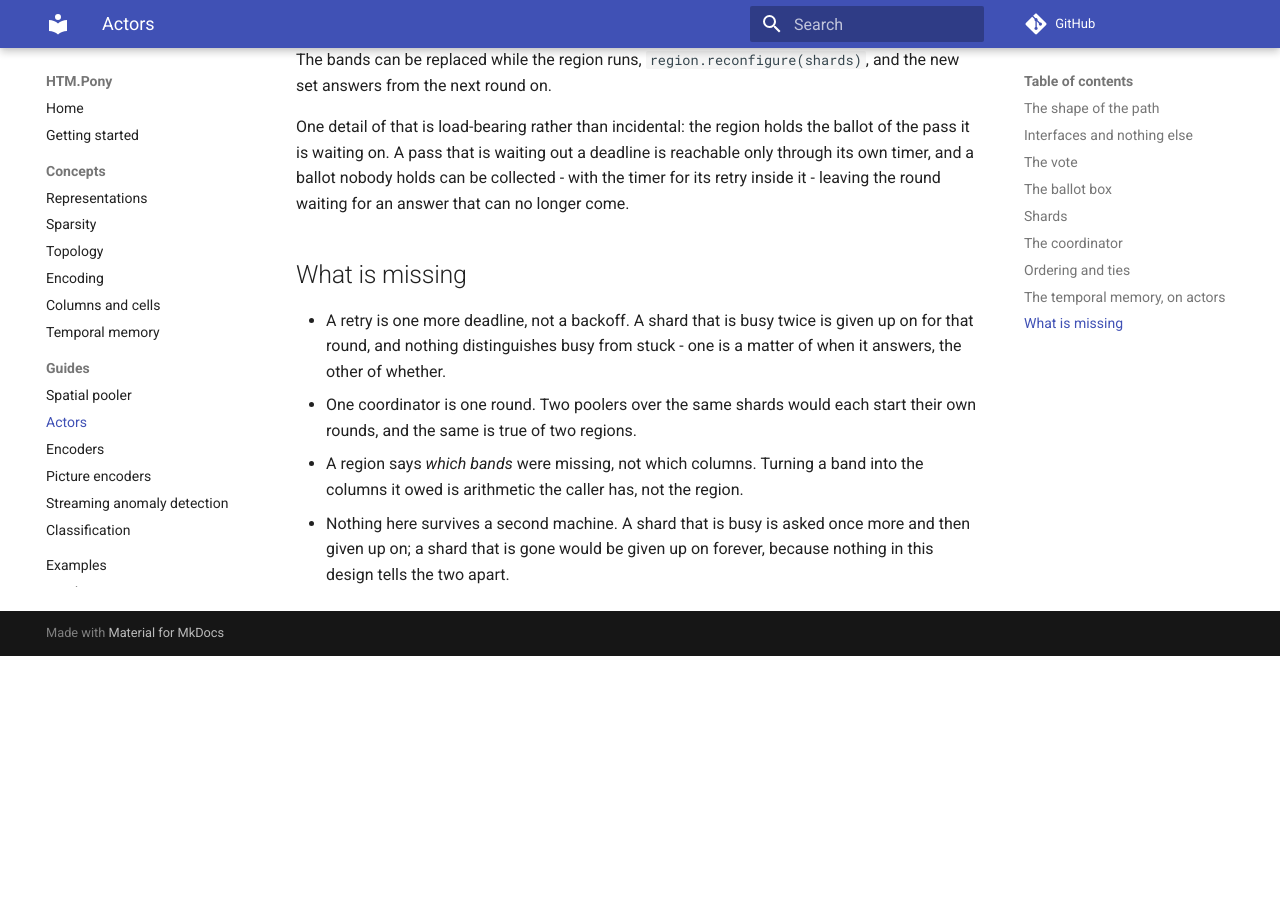
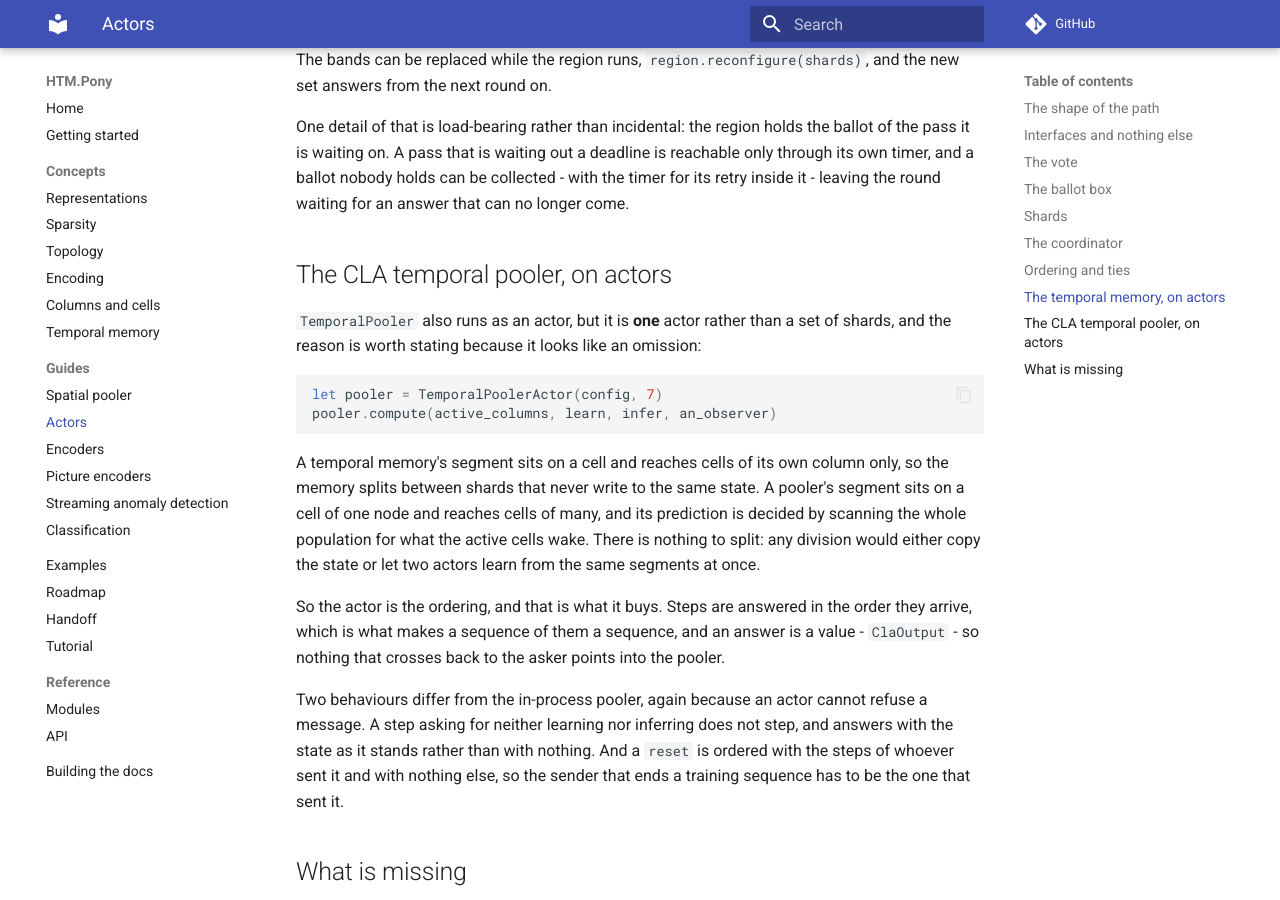
Before and after one commit to d-led/htm.pony, an MkDocs documentation site: the page built from docs/actors.md, in a window 1280 px wide and 900 px high, scrolled down 6587 px. Built offline with MkDocs 1.6.1 and Material for MkDocs 9.7.7, drawn with Linux system fonts in a browser that asks for light colours; comment, search, counter and statistics services are not loaded; before the commit the page ends 7243 px from its top, so only the background shows below that.

Commit message:
Let the CLA pooler answer as an actor
One actor, not a set of shards, and the difference from the temporal region is
the finding: a temporal memory's segment reaches cells of its own column, so its
columns split between shards that never write to the same state, while a pooler's
segment reaches cells of many nodes and its prediction is decided by scanning the
whole population for what the active cells wake. There is nothing to split - any
division would either copy the state or let two actors learn from the same
segments at once.

So the actor buys the ordering: steps are answered in the order they arrive,
which is what makes a sequence of them a sequence. An answer is a value,
ClaOutput, holding the cells the step answered with, the ones it activated, the
ones it predicts and the nodes those belong to, so nothing that crosses back to
the asker points into the pooler.

Two behaviours differ from the pooler in process, because an actor cannot refuse a
message. A step asking for neither learning nor inferring does not step and
answers with the state as it stands rather than nothing. And a reset is ordered
with the steps of whoever sent it and with nothing else, so the sender that ends
a training sequence has to be the one that sent it.

The state queries now answer with values rather than mutable arrays, which they
already were copies of; that is what lets an answer be one. The test compares
every answer with the one-process pooler's, which is the rule this repository
holds every actor form to.

````diff
--- a/docs/actors.md
+++ b/docs/actors.md
@@ -324,6 +324,35 @@ reachable only through its own timer, and a ballot nobody holds can be
 collected - with the timer for its retry inside it - leaving the round waiting
 for an answer that can no longer come.
 
+## The CLA temporal pooler, on actors
+
+`TemporalPooler` also runs as an actor, but it is **one** actor rather than a
+set of shards, and the reason is worth stating because it looks like an
+omission:
+
+```pony
+let pooler = TemporalPoolerActor(config, 7)
+pooler.compute(active_columns, learn, infer, an_observer)
+```
+
+A temporal memory's segment sits on a cell and reaches cells of its own column
+only, so the memory splits between shards that never write to the same state. A
+pooler's segment sits on a cell of one node and reaches cells of many, and its
+prediction is decided by scanning the whole population for what the active cells
+wake. There is nothing to split: any division would either copy the state or let
+two actors learn from the same segments at once.
+
+So the actor is the ordering, and that is what it buys. Steps are answered in the
+order they arrive, which is what makes a sequence of them a sequence, and an
+answer is a value - `ClaOutput` - so nothing that crosses back to the asker
+points into the pooler.
+
+Two behaviours differ from the in-process pooler, again because an actor cannot
+refuse a message. A step asking for neither learning nor inferring does not step,
+and answers with the state as it stands rather than with nothing. And a `reset`
+is ordered with the steps of whoever sent it and with nothing else, so the sender
+that ends a training sequence has to be the one that sent it.
+
 ## What is missing
 
 - A retry is one more deadline, not a backoff. A shard that is busy twice is
--- a/docs/roadmap.md
+++ b/docs/roadmap.md
@@ -30,7 +30,7 @@ pushing messages, with tests that fail when the two disagree.
 | Classification | done - SDR classifier and prediction classifier |
 | Streaming anomaly score and its likelihood | done, in process |
 | Anomaly detection joined to the actor pipeline | done - `AnomalyStream` joins the pooler and the region |
-| **CLA temporal pooler** | **in slices** - a step with and without pooling, and inference backtracking, verified against the reference's own sequence test; learning backtracking and the actor form are not in |
+| **CLA temporal pooler** | **in slices** - a step with and without pooling, inference backtracking, and the actor form, verified against the reference's own sequence test; learning backtracking and the pooled representation are not in |
 | A graph as one SDR | done - a node is a category, an edge is two nodes and a direction, a graph is the union |
 | Grid cell encoder | done - a place becomes periodic receptive fields |
 | SimHash document encoder | done - a document becomes the positions its words vote for |
````
Also changed, not shown: docs/handoff.md (+15 -4 lines), docs/reference/modules.md (+21 -0 lines), 7 other files.
